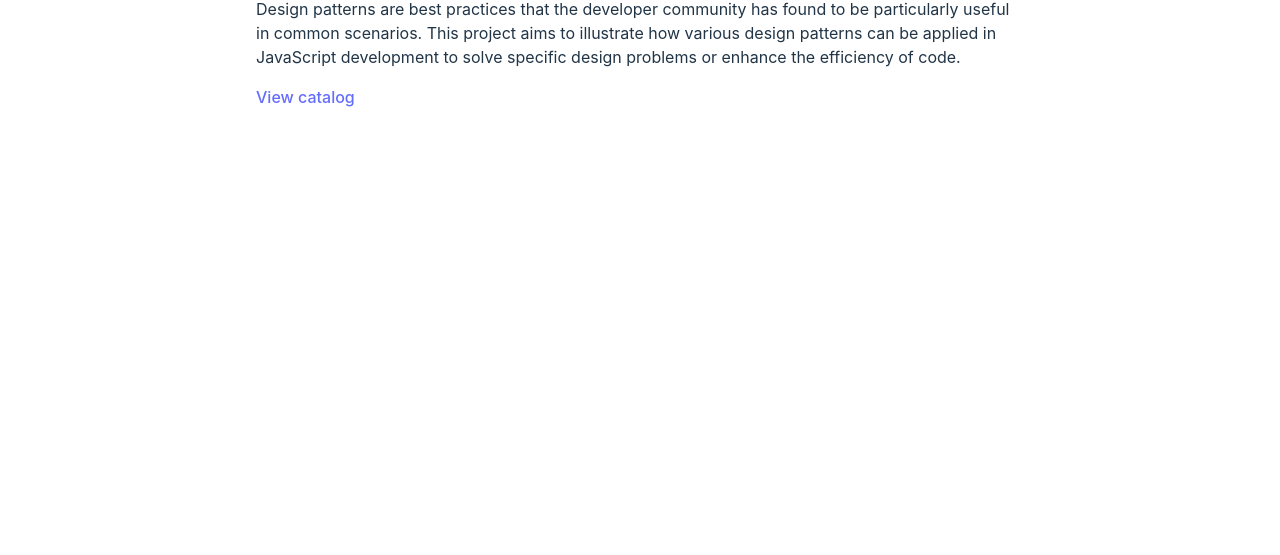
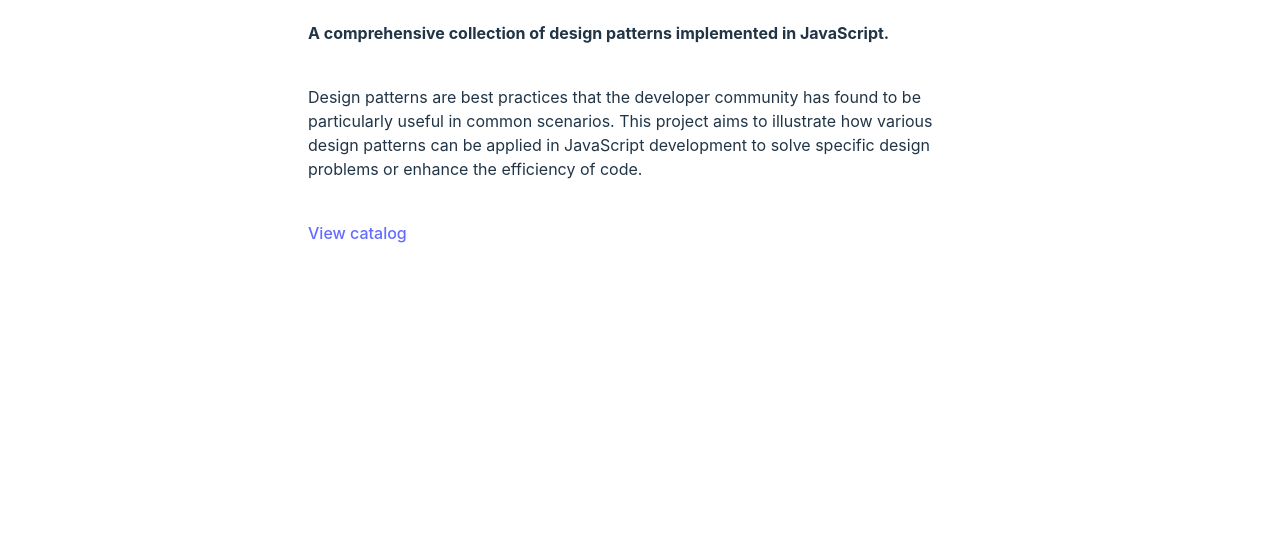
Before and after one commit to nbursa/design-patterns, a website built with Vite: page index.html in a window 1280 px wide. Shown: the part 245-800 px from the top of the page. Built offline with nearby package versions, Linux system fonts and the light colour scheme.

Commit message:
behavior patterns

```diff
--- a/src/pages/home.html
+++ b/src/pages/home.html
@@ -1,9 +1,8 @@
 <div class="home page">
   <div class="content">
     <h1>Design Patterns</h1>
-    <p>
-      This is a comprehensive collection of design patterns implemented in
-      JavaScript.
+    <p class="subtitle">
+      A comprehensive collection of design patterns implemented in JavaScript.
     </p>
     <p>
       Design patterns are best practices that the developer community has found
--- a/src/styles/index.scss
+++ b/src/styles/index.scss
@@ -189,11 +189,16 @@
   justify-content: start;
   padding-top: 10vh;
   .content {
-    max-width: 768px;
+    max-width: 664px;
     h1,
     p {
-      margin-bottom: 1rem;
+      margin-top: 2.5rem;
     }
+  }
+  .subtitle {
+    font-size: 1rem;
+    // font-style: italic;
+    font-weight: bold;
   }
 }
 
```
